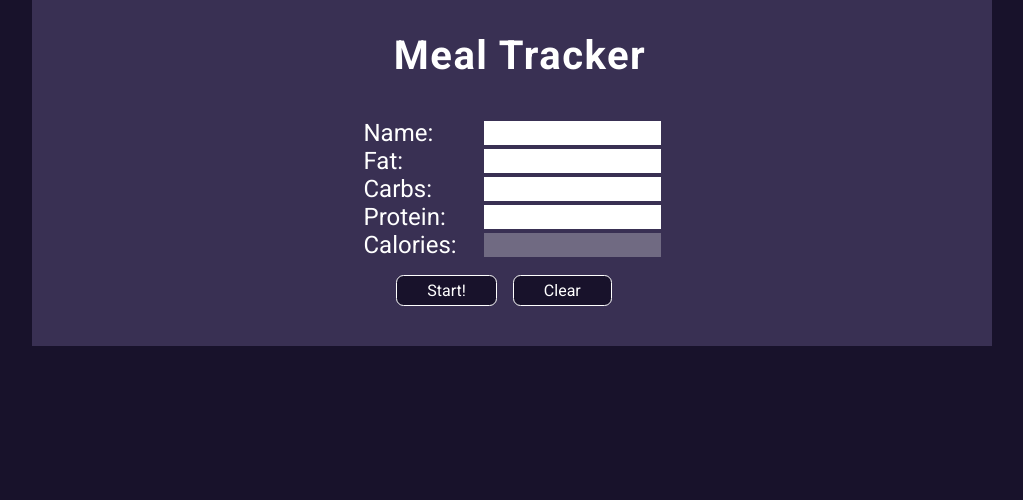
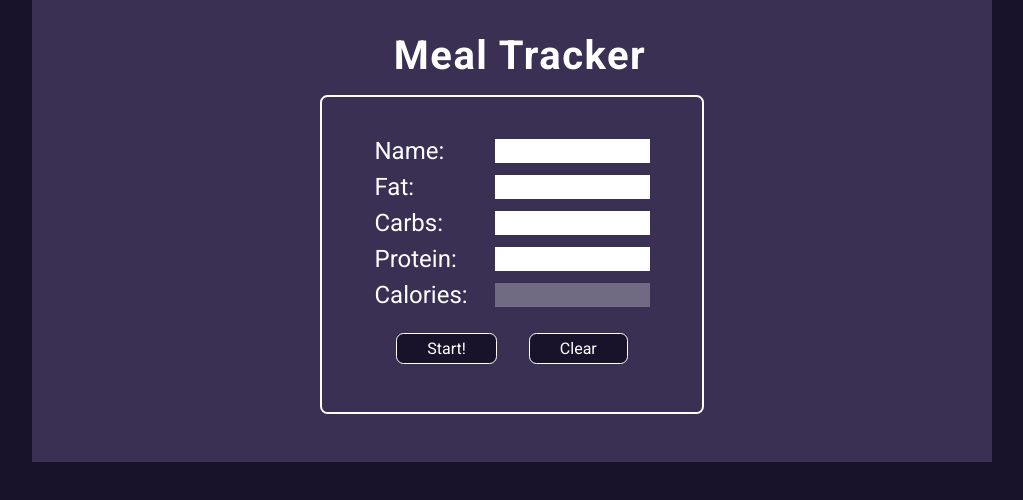
Before and after one commit to jonmico/meal-tracker, a React (Vite) app: page / in a window 1280 px wide. Shown: the top 500 px of the page, without its empty margins (128-1151 px from the left). Built offline with nearby package versions, Linux system fonts and the light colour scheme.

Commit message:
Fix some styling.

```diff
--- a/src/App.tsx
+++ b/src/App.tsx
@@ -7,6 +7,8 @@ const MainWrapper = styled.div`
   width: 75%;
   background-color: #393053;
   margin: auto;
+  padding-bottom: 2rem;
+  min-width: 600px;
 `;
 const Header = styled.h1`
   text-align: center;
--- a/src/components/StarterForm.tsx
+++ b/src/components/StarterForm.tsx
@@ -2,6 +2,11 @@ import { styled } from 'styled-components';
 
 const Form = styled.form`
   padding: 2.5rem;
+  width: 30%;
+  min-width: 300px;
+  margin: 1rem auto;
+  border: 2px solid white;
+  border-radius: 7.5px;
 `;
 
 const Label = styled.label`
@@ -14,10 +19,11 @@ const Input = styled.input`
   padding: 0;
   height: 1.5rem;
   border: none;
+  font-size: 0.75rem;
 
   &:focus {
     outline: none;
-    background-color: #f4eee0;
+    background-color: #ff78c4;
   }
 `;
 
@@ -25,6 +31,7 @@ const FormInputWrapper = styled.div`
   display: flex;
   align-items: center;
   justify-content: center;
+  margin-bottom: 0.5rem;
 `;
 
 const Button = styled.button`
@@ -33,14 +40,13 @@ const Button = styled.button`
   background-color: #18122b;
   border: 1px solid white;
   border-radius: 7.5px;
-  margin-top: 1rem;
-  margin-right: 1rem;
+  margin: 1rem 1rem 0 1rem;
   font-family: Roboto;
   font-size: 1rem;
 
   &:hover,
   &:focus {
-    background-color: #635985;
+    background-color: #ff78c4;
     cursor: pointer;
     font-weight: 700;
     outline: none;
```
